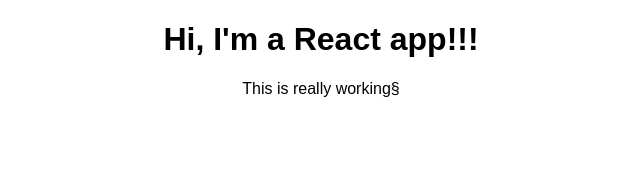
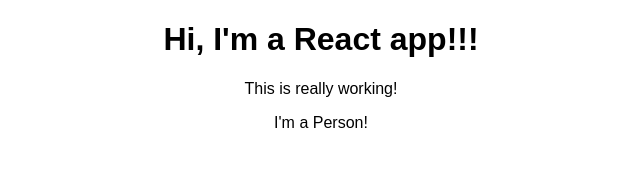
Before and after one commit to gaetanBloch/react-basics, a React (Create React App) app: page / in a window 1280 px wide. Shown: the top 182 px of the page, without its empty margins (319-959 px from the left). Built offline with nearby package versions, Linux system fonts and the light colour scheme.

Commit message:
Added a Person Component

```diff
--- a/src/App.js
+++ b/src/App.js
@@ -1,12 +1,14 @@
 import React, { Component } from 'react';
 import './App.css';
+import Person from './Person/Person';
 
 class App extends Component {
   render() {
     return (
       <div className="App">
         <h1>Hi, I'm a React app!!!</h1>
-        <p>This is really working§</p>
+        <p>This is really working!</p>
+        <Person/>
       </div>
     );
     // return React.createElement(
--- /dev/null
+++ b/src/Person/Person.js
@@ -0,0 +1,7 @@
+import React from 'react';
+
+const person = () => {
+  return <p>I'm a Person!</p>
+};
+
+export default person;
```
